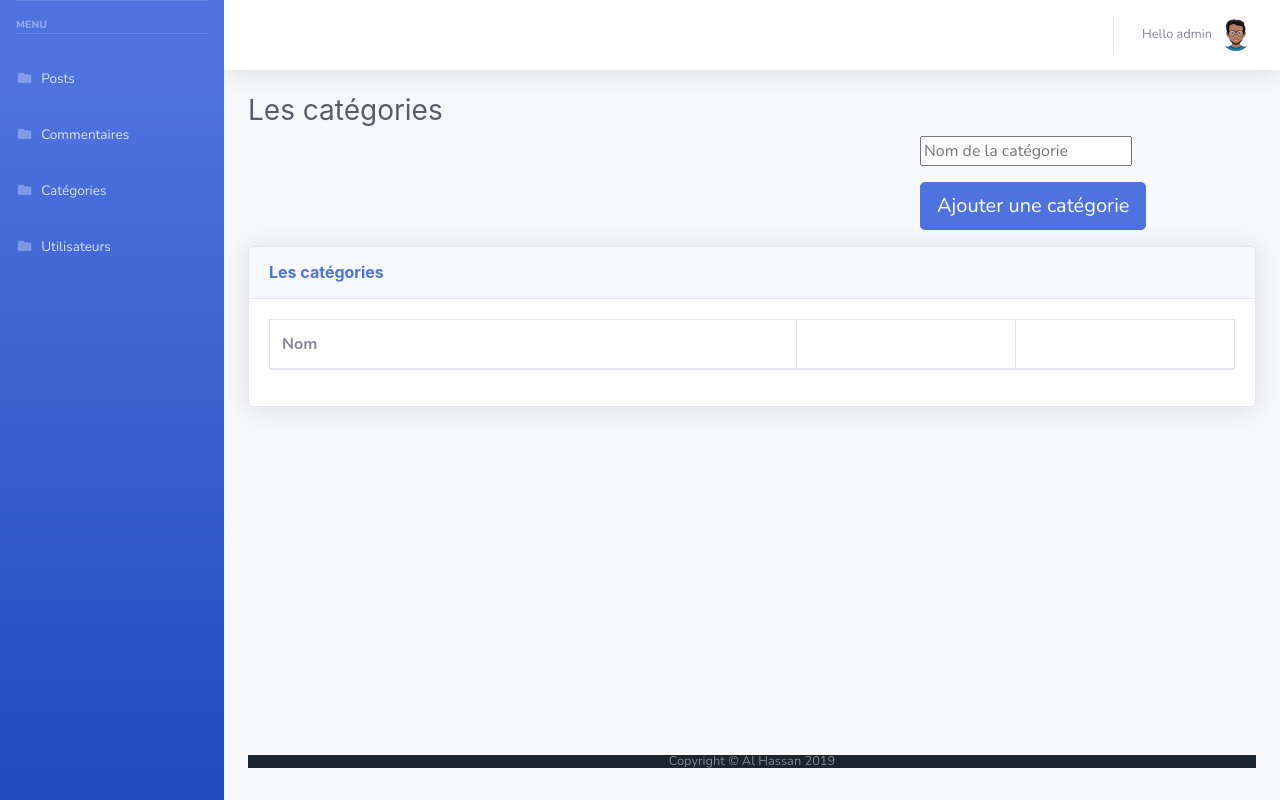
After one commit to assaneba/Blog, a PHP site: template src/views/admin/manage-categories.html.twig in a window 1280 px wide. The commit adds this page. Run offline with PHP 8.4, Linux system fonts and the light colour scheme; the template is opened without the code that fills it, so the values that code supplies are empty; data comes from the database, SQL or seed files in the repository; some libraries are stand-ins or nearby versions.

Commit message:
Add category's system

```diff
--- a/src/Model/Category.php
+++ b/src/Model/Category.php
@@ -6,6 +6,12 @@ class Category
 {
     private $idCategory;
     private $name;
+
+    public function __construct($inputs)
+    {
+        $this->setIdCategory($inputs->idcategory);
+        $this->setName($inputs->name);
+    }
 
     /**
      * @return mixed
--- a/src/Model/Manager/PostManager.php
+++ b/src/Model/Manager/PostManager.php
@@ -60,7 +60,7 @@ class PostManager extends Manager
                                                                 post_idpost) VALUES (?, ?)');
             $insertInCatHasPost->bindParam(1, $idCategory);
             $insertInCatHasPost->bindParam(2, $idPost);
-            if($insertInCatHasPost->execute()){
+            if($insertInCatHasPost->execute()) {
                 //echo 'Super les deux requetes ont été bien enregistrées !';
                 return true;
             }
--- a/src/Model/Post.php
+++ b/src/Model/Post.php
@@ -28,8 +28,6 @@ class Post
         $this->setUser($inputs->user_iduser);
         //$this->hydrate($inputs);
     }
-
-    // Attribuer des valeurs dynamiquement via les setters aux champs des valeurs d'un objet post
 
     /*public function hydrate($inputs)
     {
--- a/src/views/admin/dashbord-layout.html.twig
+++ b/src/views/admin/dashbord-layout.html.twig
@@ -62,7 +62,7 @@
 
         <!-- Nav Item - Categories menu -->
         <li class="nav-item">
-            <a class="nav-link collapsed" href="#">
+            <a class="nav-link collapsed" href="admin/categories">
                 <i class="fas fa-fw fa-folder"></i>
                 <span>Catégories</span>
             </a>
--- /dev/null
+++ b/src/views/admin/manage-categories.html.twig
@@ -0,0 +1,81 @@
+{% extends "admin/dashbord-layout.html.twig" %}
+{% block title %} Manage posts {% endblock %}
+{% block Content %}
+    <!-- Page Heading -->
+    <h1 class="h3 mb-2 text-gray-800">Les catégories</h1>
+    <div class="mb-2 offset-md-8">
+        <form action="../admin/addCategory" method="post">
+            <div class="form-group">
+                <input type="text" name="nameCat" placeholder="Nom de la catégorie">
+            </div>
+            <div class="form-group">
+                <input type="submit" class="btn btn-primary btn-lg" value="Ajouter une catégorie">
+            </div>
+
+        </form>
+    </div>
+    <!-- DataTales Example -->
+    <div class="card shadow mb-4">
+        <div class="card-header py-3">
+            <h6 class="m-0 font-weight-bold text-primary">Les catégories</h6>
+        </div>
+        <div class="card-body">
+            <div class="table-responsive">
+                <table class="table table-bordered" width="100%" cellspacing="0">
+                    <thead>
+                    <tr>
+                        <th>Nom</th>
+                        <th></th>
+                        <th></th>
+                    </tr>
+                    </thead>
+                    <tbody>
+                    {% for category in categories %}
+                        <tr id="{{ category.idcategory }}">
+                            <td>{{ category.name }}</td>
+                            <td class="text-right"><a href="../admin/editCategory/{{ category.idcategory }}" class="btn btn-primary" >Modifier</a></td>
+                            <td class="text-right"><button class="btn btn-danger" id="{{ category.idcategory }}" data-action="delete"
+                                        data-target="#deletePost" data-toggle="modal">
+                                    Supprimer</button>
+                            </td>
+                        </tr>
+                    {% endfor %}
+                    </tbody>
+                </table>
+            </div>
+        </div>
+    </div>
+{% endblock %}
+
+{% block deletePost %}
+    <!-- Modal - Delete a post -->
+    <div class="modal fade" id="deletePost" tabindex="-1" role="dialog" aria-labelledby="exampleModalLabel" aria-hidden="true">
+        <div class="modal-dialog" role="document">
+            <div class="modal-content">
+                <div class="modal-header">
+                    <h5 class="modal-title alert-danger" id="exampleModalLabel">&nbsp;Suppression de la catégorie&nbsp;</h5>
+                    <button type="button" class="close" data-dismiss="modal" aria-label="Close">
+                        <span aria-hidden="true">&times;</span>
+                    </button>
+                </div>
+                <div class="modal-body">
+                    Voulez-vous vraiment supprimer cette catégorie ?
+                </div>
+                <div class="modal-footer">
+                    <button type="button" class="btn btn-secondary" data-dismiss="modal">Annuler</button>
+                    <a class="btn btn-primary btn-danger" href="#">Confirmer suppression</a>
+                </div>
+            </div>
+        </div>
+    </div>
+
+    <script type="text/javascript">
+        $(document).ready(function () {
+            $('button[data-action="delete"]').click(function () {
+                var i = $(this).attr('id');
+                var path = "../admin/deleteCategory/"+ i ;
+                $('#deletePost .modal-footer a').attr("href", path);
+            });
+        });
+    </script>
+{% endblock %}
```
Also changed, not shown: src/Controller/AdminController.php (+36 -0 lines), src/Model/Manager/CategoryManager.php (+9 -3 lines).
